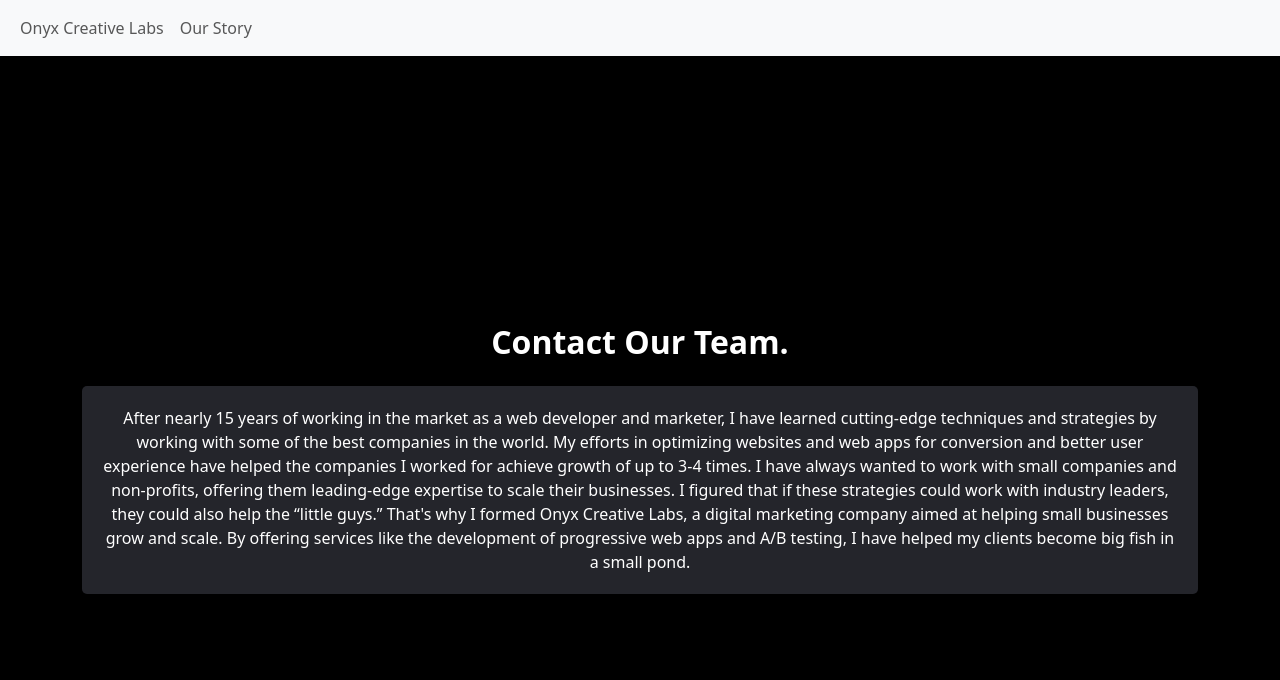
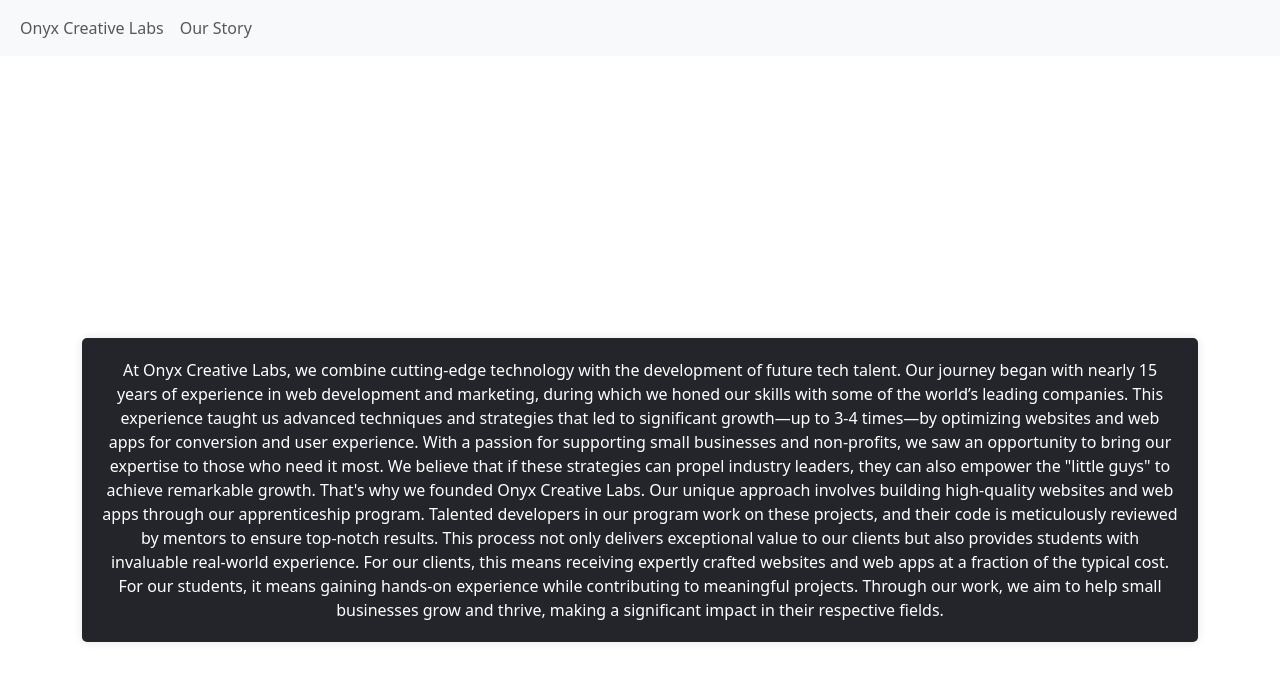
Before and after one commit to Jsmithseo/siliconislandvallejo, a Next.js app: page /about in a window 1280 px wide. Shown: the top 680 px of the page. Built offline with nearby package versions, Linux system fonts and the light colour scheme.

Commit message:
revised about copy

```diff
--- a/pages/about/index.js
+++ b/pages/about/index.js
@@ -5,7 +5,6 @@
 
 const MainStyle = {
   overflowX: 'hidden',
-  backgroundColor: '#000', // Make the entire page black
   color: '#fff', // White text color for contrast
   minHeight: '100vh', // Ensure it takes the full viewport height
   display: 'flex',
@@ -46,20 +45,30 @@
             </Col>
             <Col md="12">
               <div style={bioContentStyle}>
-                After nearly 15 years of working in the market as a web
-                developer and marketer, I have learned cutting-edge techniques
-                and strategies by working with some of the best companies in the
-                world. My efforts in optimizing websites and web apps for
-                conversion and better user experience have helped the companies
-                I worked for achieve growth of up to 3-4 times. I have always
-                wanted to work with small companies and non-profits, offering
-                them leading-edge expertise to scale their businesses. I figured
-                that if these strategies could work with industry leaders, they
-                could also help the “little guys.” That's why I formed Onyx
-                Creative Labs, a digital marketing company aimed at helping
-                small businesses grow and scale. By offering services like the
-                development of progressive web apps and A/B testing, I have
-                helped my clients become big fish in a small pond.
+                At Onyx Creative Labs, we combine cutting-edge technology with
+                the development of future tech talent. Our journey began with
+                nearly 15 years of experience in web development and marketing,
+                during which we honed our skills with some of the world’s
+                leading companies. This experience taught us advanced techniques
+                and strategies that led to significant growth—up to 3-4 times—by
+                optimizing websites and web apps for conversion and user
+                experience. With a passion for supporting small businesses and
+                non-profits, we saw an opportunity to bring our expertise to
+                those who need it most. We believe that if these strategies can
+                propel industry leaders, they can also empower the "little guys"
+                to achieve remarkable growth. That's why we founded Onyx
+                Creative Labs. Our unique approach involves building
+                high-quality websites and web apps through our apprenticeship
+                program. Talented developers in our program work on these
+                projects, and their code is meticulously reviewed by mentors to
+                ensure top-notch results. This process not only delivers
+                exceptional value to our clients but also provides students with
+                invaluable real-world experience. For our clients, this means
+                receiving expertly crafted websites and web apps at a fraction
+                of the typical cost. For our students, it means gaining hands-on
+                experience while contributing to meaningful projects. Through
+                our work, we aim to help small businesses grow and thrive,
+                making a significant impact in their respective fields.
               </div>
             </Col>
           </Row>
```
Also changed, not shown: pages/components/ExampleWork.js (+12 -2 lines), pages/components/HowWework.js (+65 -13 lines), pages/index.js (+5 -4 lines).
